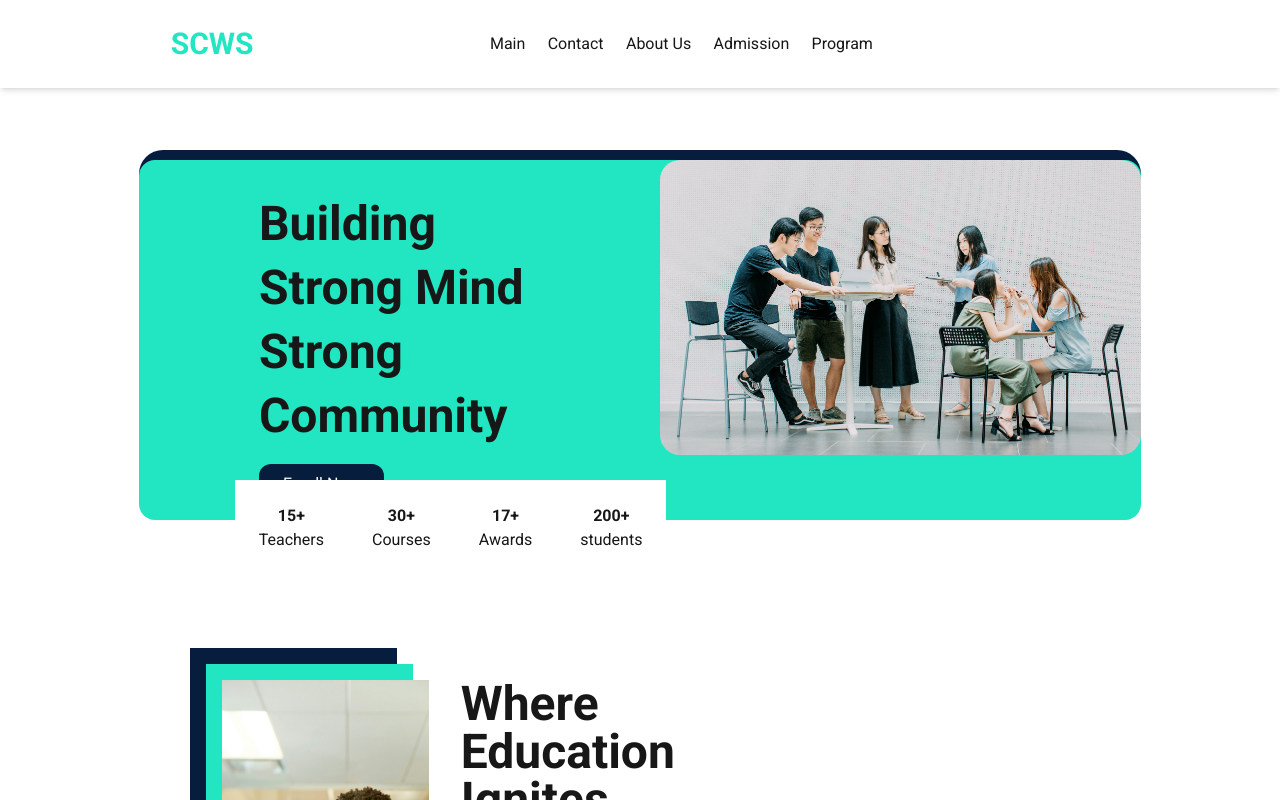
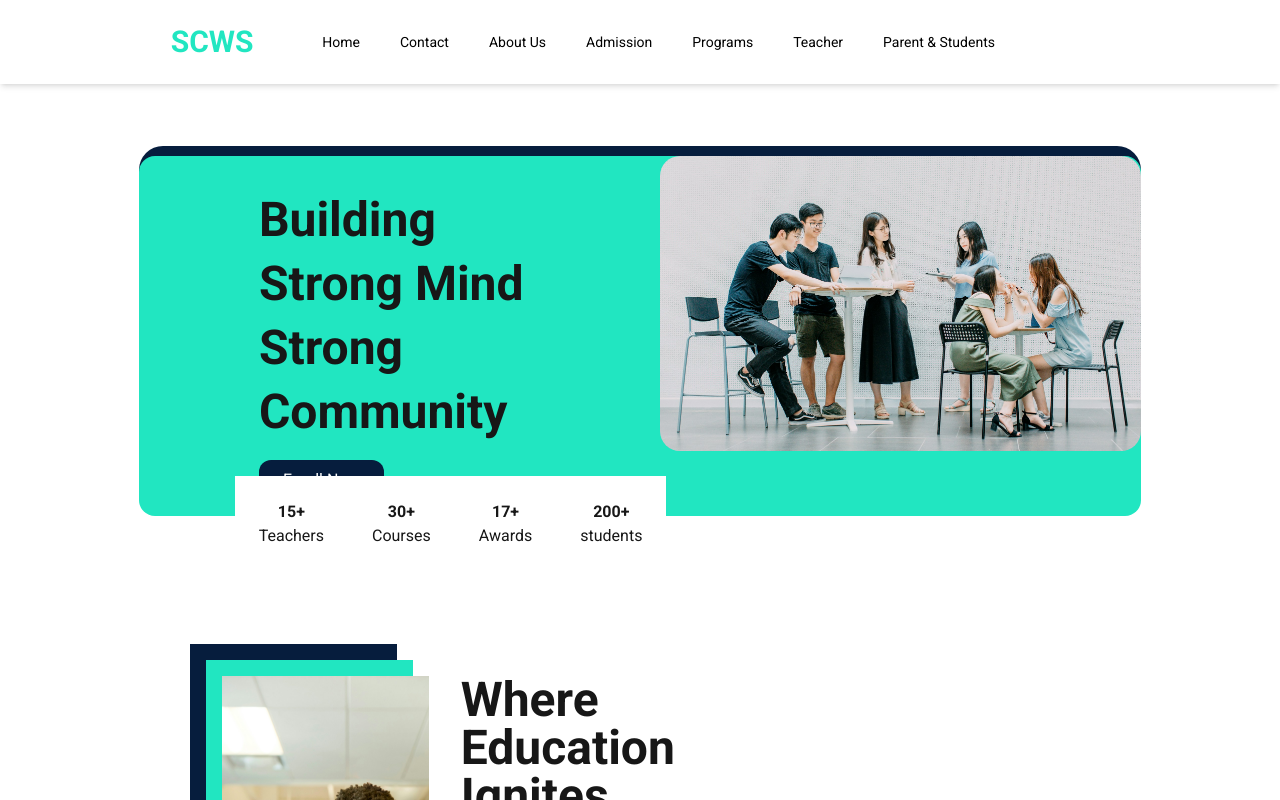
Before and after one commit to anggakharisma/scws, a Next.js app: page / in a window 1280 px wide. Shown: the top 800 px of the page. Built offline with nearby package versions, Linux system fonts and the light colour scheme.

Commit message:
chore: navbar rework

```diff
--- /dev/null
+++ b/src/app/(main)/about-us/page.tsx
@@ -0,0 +1,5 @@
+export default function AboutUsPage() {
+  return (
+    <p>Lorem ipsum dolor sit amet consectetur adipisicing elit. Laborum enim amet ducimus corporis. Asperiores nemo iusto numquam. Voluptatibus culpa fuga ut rerum maiores? Doloremque voluptatibus incidunt cupiditate amet? Facere, unde!</p>
+  )
+}
--- a/src/app/(main)/page.tsx
+++ b/src/app/(main)/page.tsx
@@ -1,4 +1,3 @@
-"use client"
 import ArtsCulture from '@/app/assets/images/arts_and_culture.jpg';
 import Awards from '@/app/assets/images/awards.jpg';
 import Career from '@/app/assets/images/career.jpg';
@@ -124,6 +123,10 @@ export default function Home() {
           </div>
         </div>
       </div>
+
+      <div>
+        <p>NEW SECTION FOR Activity Information</p>
+      </div>
     </div>
   )
 }
--- a/src/app/components/Navbar.tsx
+++ b/src/app/components/Navbar.tsx
@@ -1,16 +1,27 @@
+import clsx from "clsx";
 import Link from "next/link";
+
+const LinkItem = ({ name, href }: { name: string, href: string }) => {
+  return <li
+  className={clsx(
+    'text-sm text-black hover:cursor-pointer hover:text-primary'
+  )}
+  ><Link href={href}>{name}</Link></li>
+}
 
 export default function Navbar() {
   return (
     <header className="w-full py-4 flex shadow-md sticky">
       <div className="w-full md:w-10/12 mx-auto flex items-center justify-between gap-8 py-0 px-8 lg:px-16">
         <Link href="/"><h1 className="text-3xl font-bold text-primary">SCWS</h1></Link>
-        <ul className="w-1/2 self-center items-center justify-self-center lg:flex justify-around p-4 px-8 hidden">
-          <li><Link href="/">Main</Link></li>
-          <li><Link href="/contact">Contact</Link></li>
-          <li><Link href="/about-us">About Us</Link></li>
-          <li><Link href="/">Admission</Link></li>
-          <li><Link href="/">Program</Link></li>
+        <ul className="w-10/12 self-center items-center justify-self-center lg:flex p-4 px-8 hidden gap-10">
+          <LinkItem name="Home" href="/" />
+          <LinkItem name="Contact" href="/contact" />
+          <LinkItem name="About Us" href="/about-us" />
+          <LinkItem name="Admission" href="/about-us" />
+          <LinkItem name="Programs" href="/about-us" />
+          <LinkItem name="Teacher" href="/about-us" />
+          <LinkItem name="Parent & Students" href="/about-us" />
         </ul>
         <div></div>
       </div>
```
